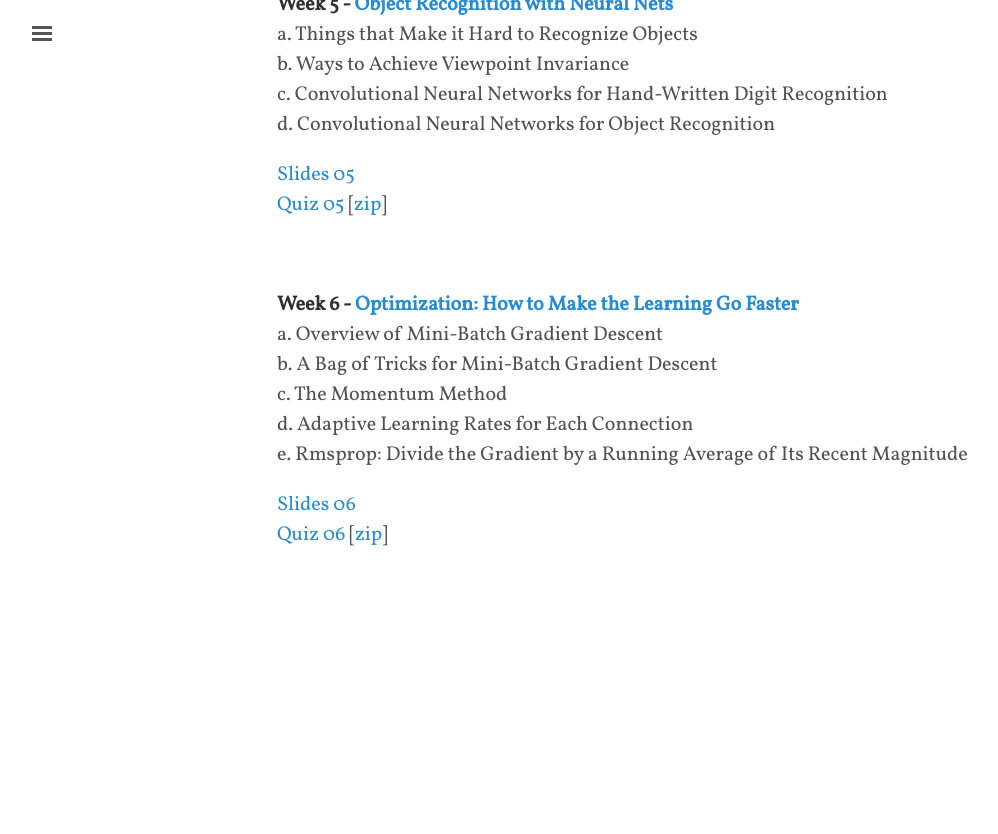
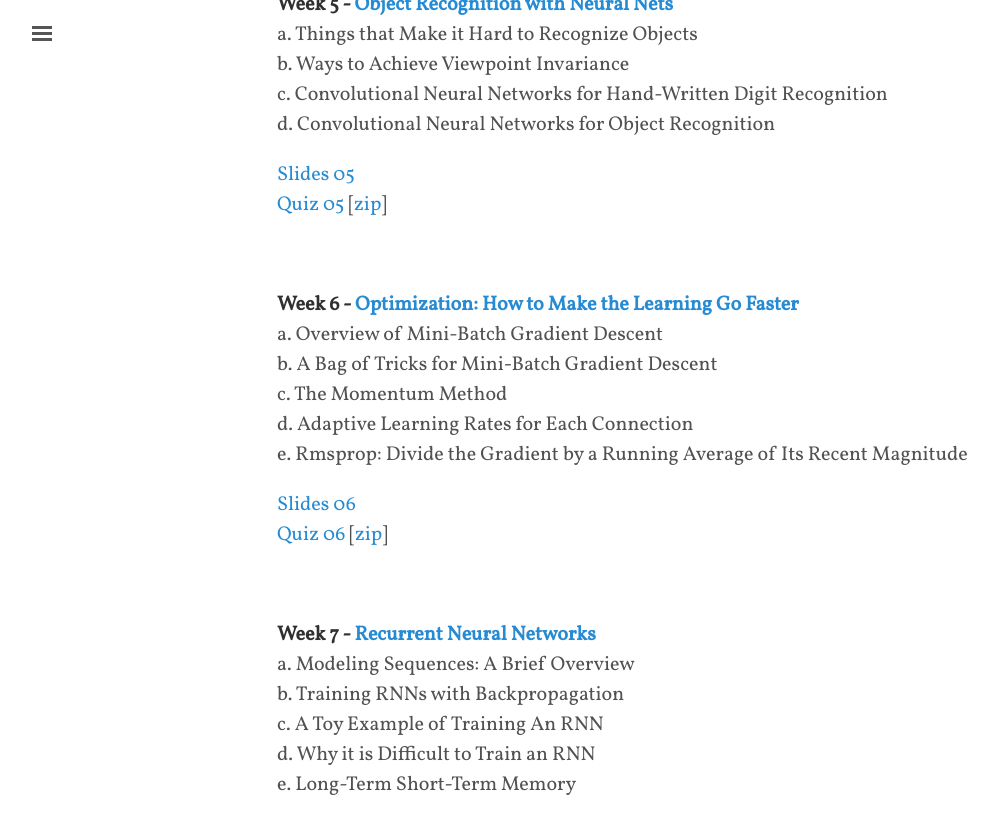
Before and after one commit to shevapato2008/myBlog, a Jekyll site: the page built from algorithms/machinelearning/nnml/index.md, in a window 1280 px wide and 900 px high, scrolled down 1866 px. Shown: the top 834 px of the window, without its empty margins (3-1001 px from the left). Built offline with Jekyll 4.4.1, drawn with Linux system fonts in a browser that asks for light colours; some web fonts are replaced; comment, search, counter and statistics services are not loaded; before the commit the page ends 2516 px from its top, so only the background shows below that.

Commit message:
Updated.

```diff
--- a/algorithms/machinelearning/nnml/index.md
+++ b/algorithms/machinelearning/nnml/index.md
@@ -90,5 +90,15 @@ e. Rmsprop: Divide the Gradient by a Running Average of Its Recent Magnitude<br>
 [Quiz 06]({{site.baseurl}}/algorithms/machinelearning/nnml/quizzes/quiz06 "Quiz 6")
 [[zip]({{site.baseurl}}/algorithms/machinelearning/nnml/quizzes/quiz06/quiz06.zip "quiz06.zip")]<br>
 
+<br>
+
+**Week 7 - [Recurrent Neural Networks]({{site.baseurl}}/algorithms/machinelearning/nnml/week7)**<br>
+a. Modeling Sequences: A Brief Overview<br>
+b. Training RNNs with Backpropagation<br>
+c. A Toy Example of Training An RNN<br>
+d. Why it is Difficult to Train an RNN<br>
+e. Long-Term Short-Term Memory<br>
+
+
 
 <br><br>
```
